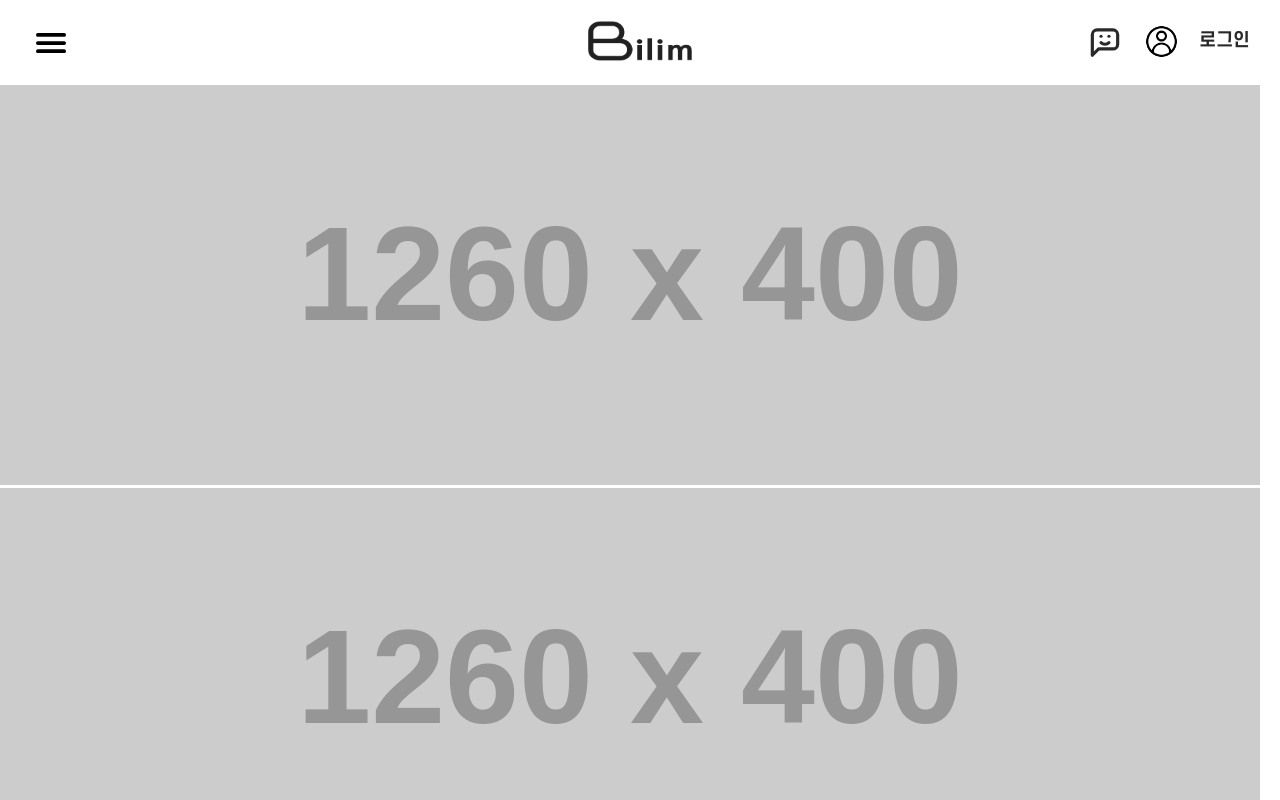
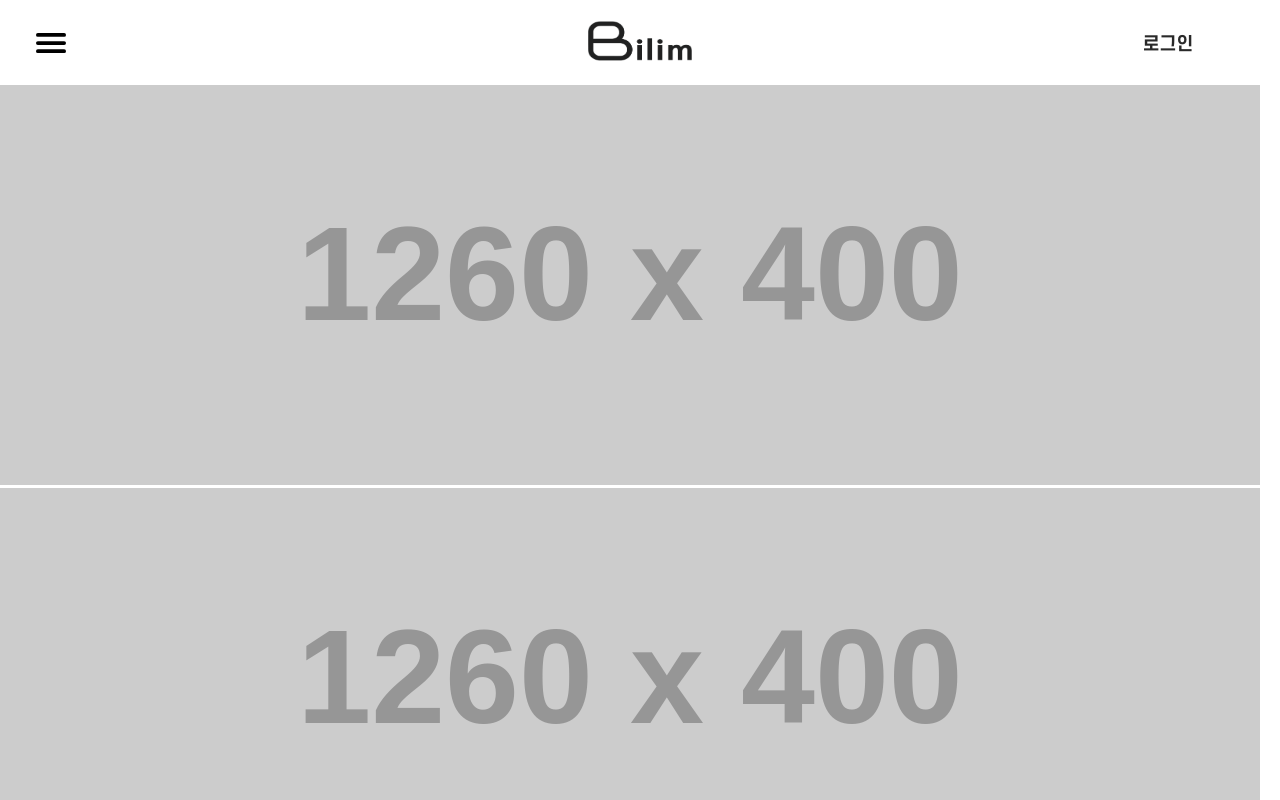
Before and after one commit to jh0neee/Billim-front, a React (Create React App) app: page / in a window 1280 px wide. Shown: the top 800 px of the page. Built offline with nearby package versions, Linux system fonts and the light colour scheme.

Commit message:
feat:Update the changed UI based on login state

```diff
--- a/src/components/Navigation/NavLinks.jsx
+++ b/src/components/Navigation/NavLinks.jsx
@@ -1,28 +1,25 @@
 import React from "react";
 import { NavLink } from "react-router-dom";
-import styled from "styled-components";
+import { useSelector } from "react-redux";
+import styled, { css } from "styled-components";
 
 import { TbMessageChatbot } from "react-icons/tb";
 import { Profile } from "../UI/Profile";
 
 const NavList = styled.ul`
-  list-style: none;
   margin-left: 3rem;
-  padding: 0px;
-  display: grid;
-  grid-template-columns: 0.5fr 0.5fr 1fr;
-  column-gap: 15px;
-  justify-items: center;
+  margin-top: 0.5rem;
+  display: flex;
   align-items: center;
 `;
 
 const NavItem = styled.li`
-  margin: 0.1rem;
+  margin: 0.1rem 0.5rem;
 
-  &:last-child {
+  ${props => props.login && css`
     margin-bottom: 0.3rem;
     font-size: 1.1rem;
-  }
+  `}
 `;
 
 const StyledNavLink = styled(NavLink)`
@@ -34,22 +31,29 @@ const StyledNavLink = styled(NavLink)`
 `;
 
 const NavLinks = () => {
-  //NOTE - icon은 로그인 시에만 보이게, 로그아웃은 profile modal 안에
+  const isLoggedIn = useSelector((state) => state.auth.isLoggedIn);
+
   return (
     <NavList>
+      {isLoggedIn && (
         <NavItem>
           <StyledNavLink to='/chat'>
             <TbMessageChatbot size='38px' />
           </StyledNavLink>
         </NavItem>
+      )}
+      {isLoggedIn && (
         <NavItem>
           <StyledNavLink>
             <Profile size='35px' />
           </StyledNavLink>
         </NavItem>
-      <NavItem>
+      )}
+      {!isLoggedIn && (
+        <NavItem login>
           <StyledNavLink to='/login'>로그인</StyledNavLink>
         </NavItem>
+      )}
     </NavList>
   );
 };
--- a/src/components/Navigation/SideMenu.jsx
+++ b/src/components/Navigation/SideMenu.jsx
@@ -1,5 +1,5 @@
 import React, { useState } from "react";
-import { useDispatch } from "react-redux";
+import { useDispatch, useSelector } from "react-redux";
 import { NavLink } from "react-router-dom";
 import styled, { css } from "styled-components";
 
@@ -70,6 +70,7 @@ const SideMenu = () => {
   //NOTE - 마이페이지는 로그인 시에만 보이도록
   const [isSlideMenu, setIsSlideMenu] = useState(false);
   const dispatch = useDispatch();
+  const isLoggedIn = useSelector((state) => state.auth.isLoggedIn);
 
   const slideHandler = (e) => {
     e.stopPropagation();
@@ -108,6 +109,7 @@ const SideMenu = () => {
         </SideLink>
       </SideNavItem>
       <hr className='line' />
+      {isLoggedIn && (
         <SideNavItem>
           <MyPageTitle onClick={slideHandler}>마이페이지</MyPageTitle>
           {isSlideMenu && (
@@ -133,6 +135,7 @@ const SideMenu = () => {
             </SideNavList>
           )}
         </SideNavItem>
+      )}
     </SideNavList>
   );
 };
```
Lines whose indentation alone changed are shown as unchanged.
